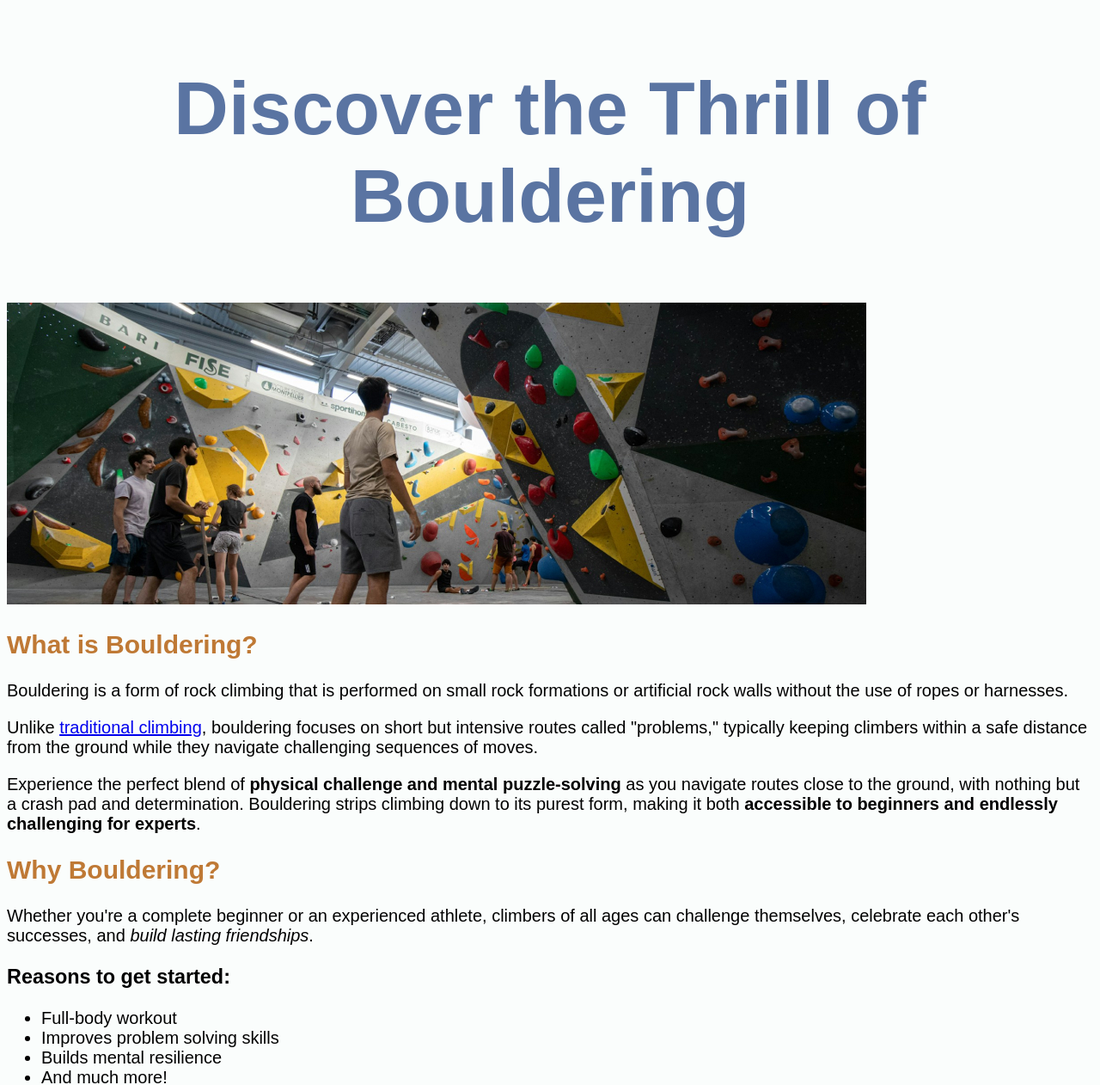
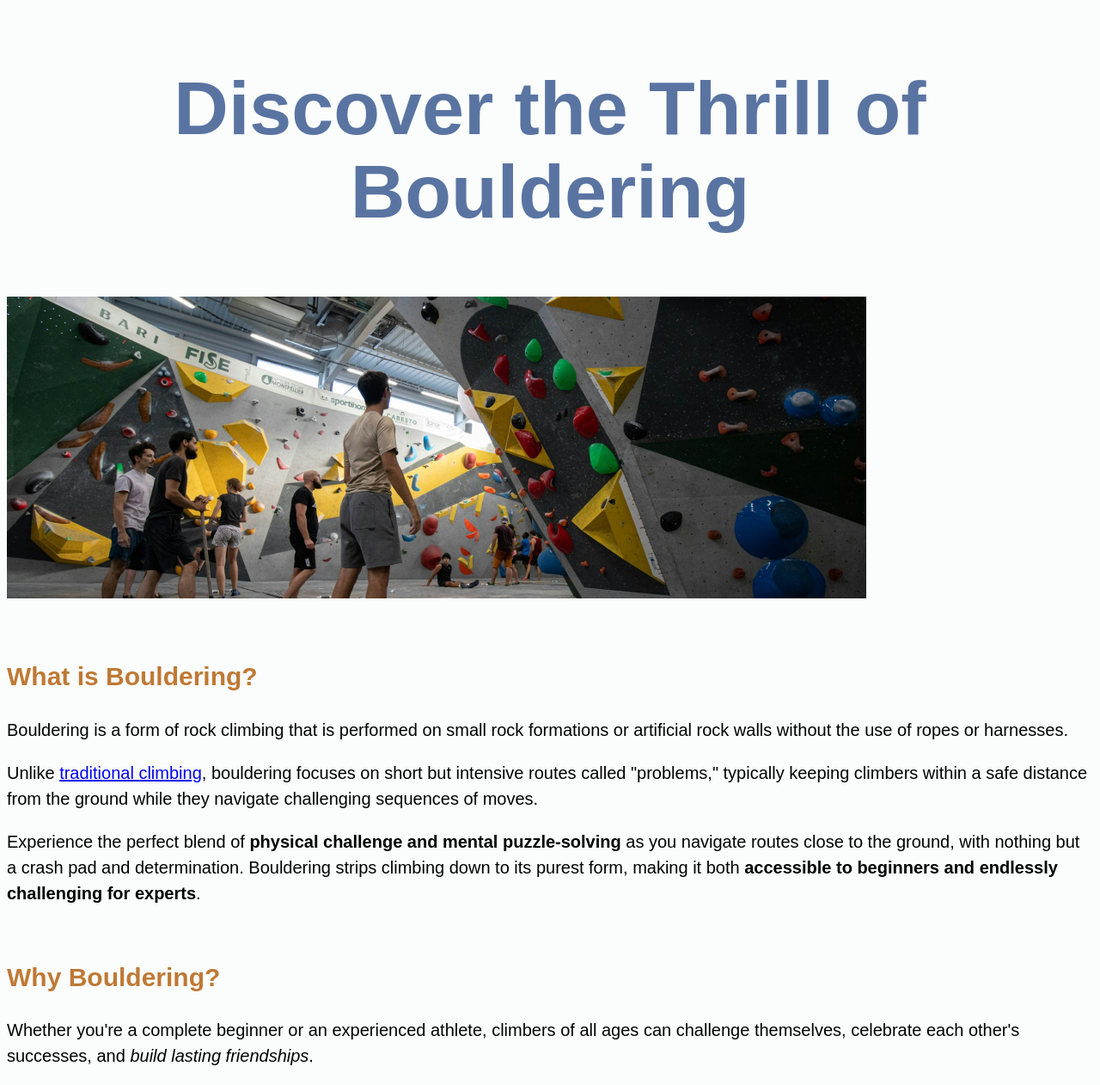
Before and after one commit to th3mon/HTML-CSS-for-absolute-beginners, a website: page index.html in a window 1280 px wide. Shown: the part 43-1305 px from the top of the page at 86% size. Drawn offline with Linux system fonts and the light colour scheme.

Commit message:
Add vertical spacing

```diff
--- a/css/style.css
+++ b/css/style.css
@@ -2,12 +2,18 @@ body {
   background-color: #fafdfc;
   font-family: sans-serif;
   font-size: 1.25rem;
+  line-height: 1.5;
+}
+
+section {
+  margin-block: 60px;
 }
 
 h1 {
   color: #5a74a2;
   text-align: center;
   font-size: 5.5rem;
+  line-height: 1.1;
 }
 
 h2 {
--- a/index.html
+++ b/index.html
@@ -16,7 +16,9 @@
         <h1>Discover the Thrill of Bouldering</h1>
 
         <img src="images/bouldering-gym.jpg" alt="An indoor bouldering gym, whit a lot of people.">
+      </section>
 
+      <section>
         <h2>What is Bouldering?</h2>
         <p>
           Bouldering is a form of rock climbing that is performed on small rock
```
